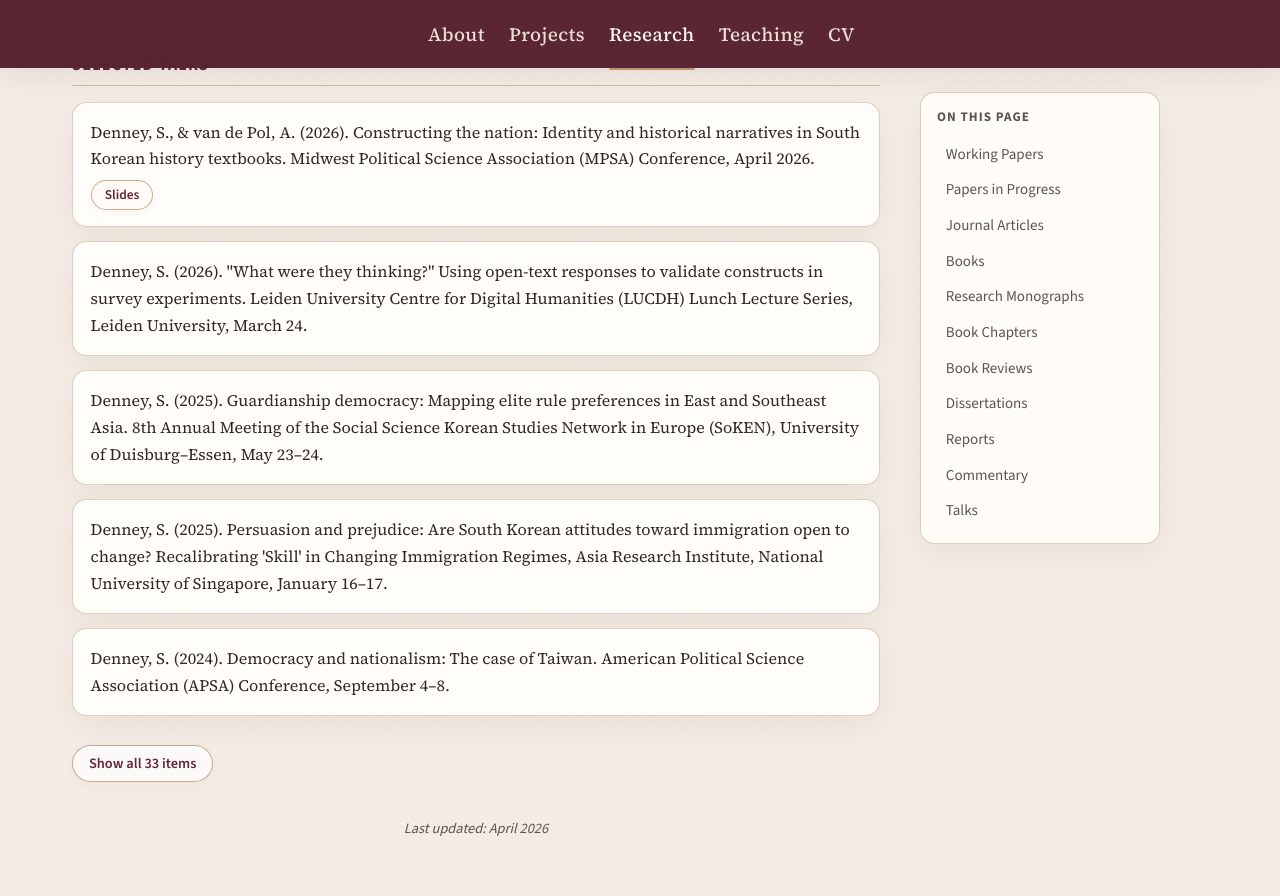
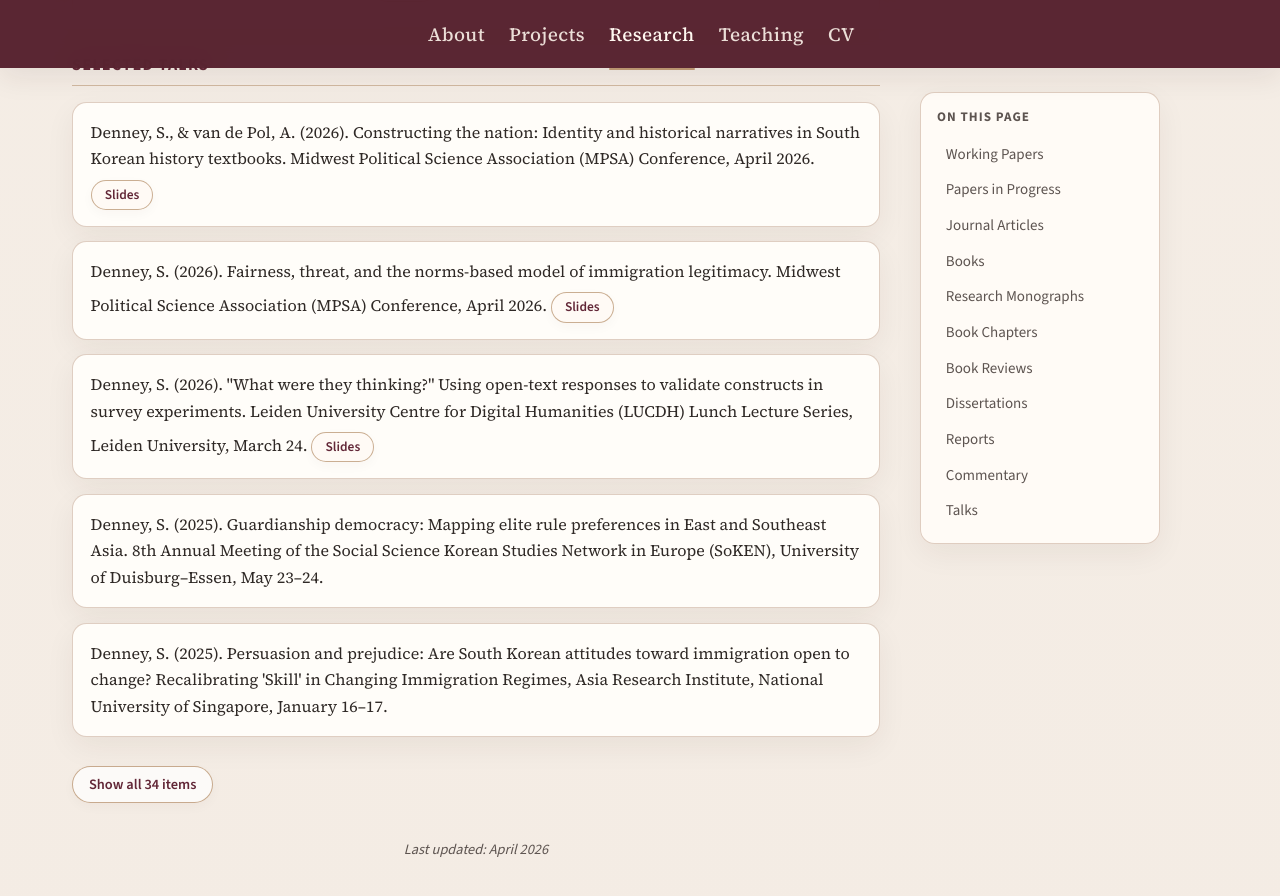
Before and after one commit to scdenney/scdenney.github.io, a Jekyll site: the page built from research.md, in a window 1280 px wide and 900 px high, scrolled down 5602 px. Shown: the top 896 px of the window. Built offline with Jekyll 4.4.1, drawn with Linux system fonts in a browser that asks for light colours.

Commit message:
Add MPSA and LUCDH slide links

```diff
--- a/research.md
+++ b/research.md
@@ -333,7 +333,11 @@ Denney, S., & van de Pol, A. (2026). Constructing the nation: Identity and histo
 </p>
 
 <p class="publication-item">
-Denney, S. (2026). "What were they thinking?" Using open-text responses to validate constructs in survey experiments. Leiden University Centre for Digital Humanities (LUCDH) Lunch Lecture Series, Leiden University, March 24.</p>
+Denney, S. (2026). Fairness, threat, and the norms-based model of immigration legitimacy. Midwest Political Science Association (MPSA) Conference, April 2026. <a href="/assets/pdf/denney_2026_fairness-threat-immigration-legitimacy_mpsa-slides.pdf" target="_blank" rel="noopener noreferrer" class="resource-link">Slides</a>
+</p>
+
+<p class="publication-item">
+Denney, S. (2026). "What were they thinking?" Using open-text responses to validate constructs in survey experiments. Leiden University Centre for Digital Humanities (LUCDH) Lunch Lecture Series, Leiden University, March 24. <a href="/assets/pdf/denney_2026_what-were-they-thinking_slides.pdf" target="_blank" rel="noopener noreferrer" class="resource-link">Slides</a></p>
 
 <p class="publication-item">
 Denney, S. (2025). Guardianship democracy: Mapping elite rule preferences in East and Southeast Asia. 8th Annual Meeting of the Social Science Korean Studies Network in Europe (SoKEN), University of Duisburg–Essen, May 23–24.
```
Also changed, not shown: projects.md (+5 -1 lines), 2 other files.
